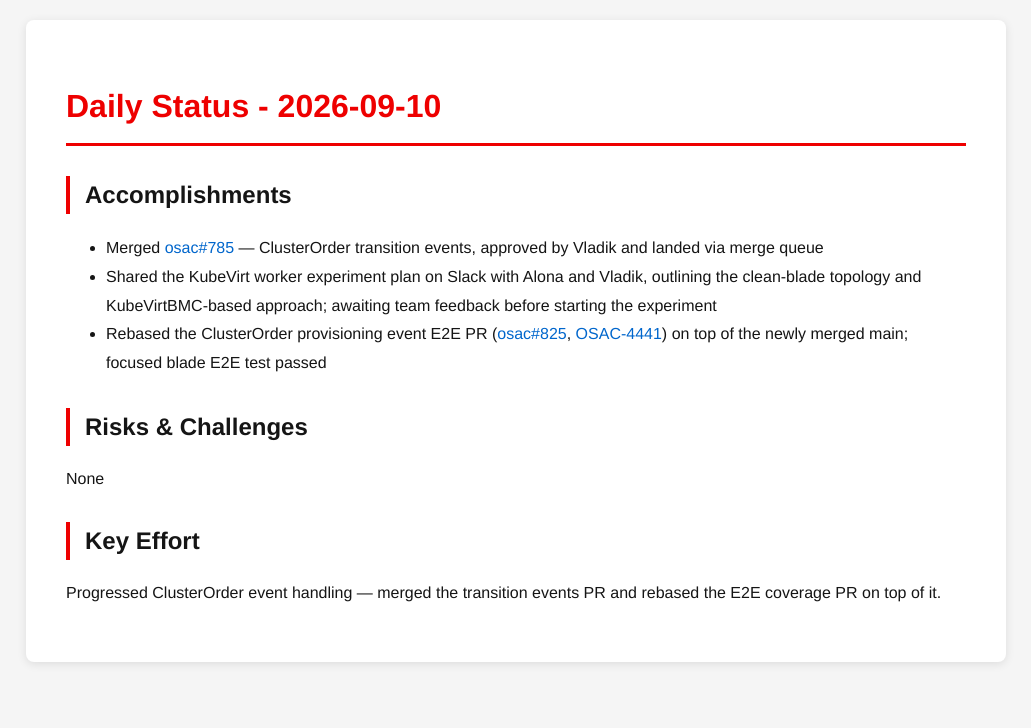
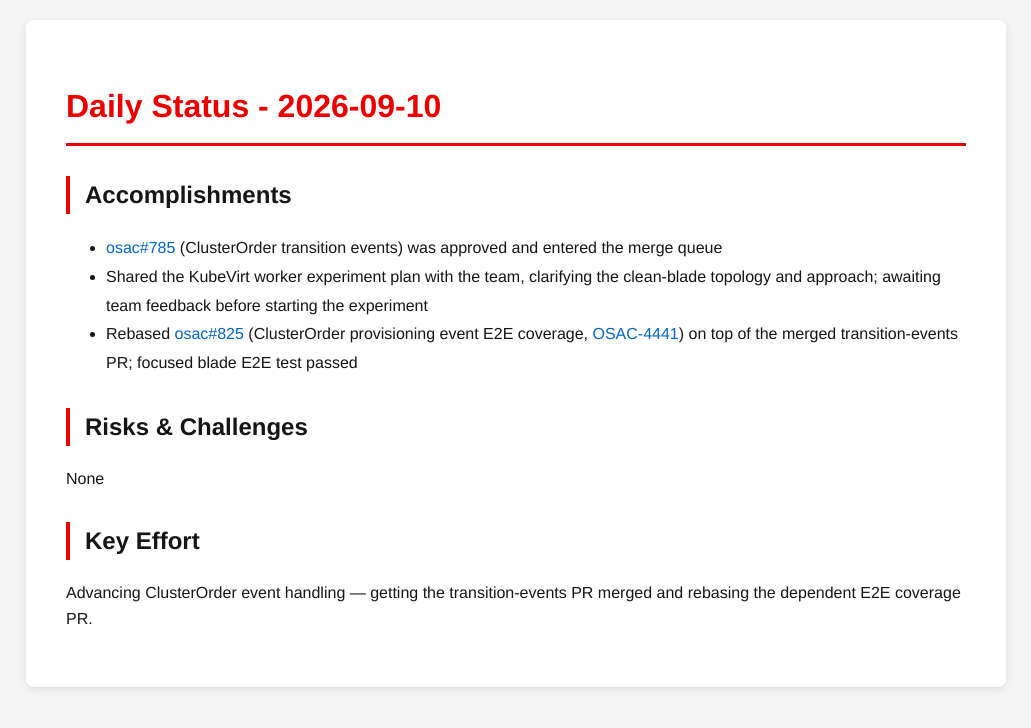
Before and after one commit to tzvatot/daily-status, a Jekyll site: the page built from 2026-09-10.md, in a window 1280 px wide. Shown: the top 728 px of the page, without its empty margins (124-1155 px from the left). Built offline with Jekyll 4.4.1, drawn with Linux system fonts in a browser that asks for light colours.

Commit message:
Daily status update - 2026-09-10

```diff
--- a/2026-09-10.md
+++ b/2026-09-10.md
@@ -7,12 +7,12 @@ date: 2026-09-10
 # Daily Status - 2026-09-10
 
 ## Accomplishments
-- Merged [osac#785](https://github.com/osac-project/osac/pull/785) — ClusterOrder transition events, approved by Vladik and landed via merge queue
-- Shared the KubeVirt worker experiment plan on Slack with Alona and Vladik, outlining the clean-blade topology and KubeVirtBMC-based approach; awaiting team feedback before starting the experiment
-- Rebased the ClusterOrder provisioning event E2E PR ([osac#825](https://github.com/osac-project/osac/pull/825), [OSAC-4441](https://redhat.atlassian.net/browse/OSAC-4441)) on top of the newly merged main; focused blade E2E test passed
+- [osac#785](https://github.com/osac-project/osac/pull/785) (ClusterOrder transition events) was approved and entered the merge queue
+- Shared the KubeVirt worker experiment plan with the team, clarifying the clean-blade topology and approach; awaiting team feedback before starting the experiment
+- Rebased [osac#825](https://github.com/osac-project/osac/pull/825) (ClusterOrder provisioning event E2E coverage, [OSAC-4441](https://redhat.atlassian.net/browse/OSAC-4441)) on top of the merged transition-events PR; focused blade E2E test passed
 
 ## Risks & Challenges
 None
 
 ## Key Effort
-Progressed ClusterOrder event handling — merged the transition events PR and rebased the E2E coverage PR on top of it.
+Advancing ClusterOrder event handling — getting the transition-events PR merged and rebasing the dependent E2E coverage PR.
```
